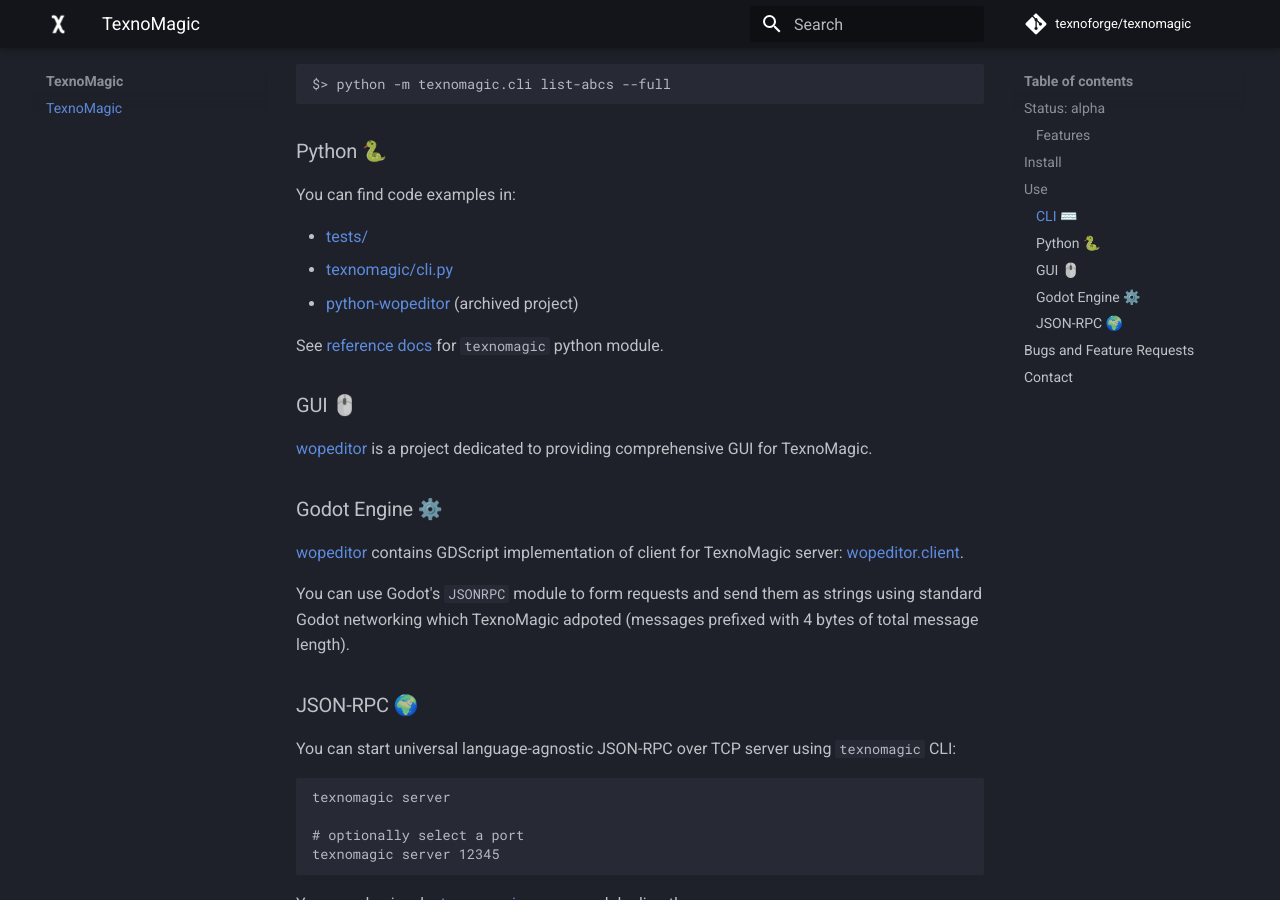
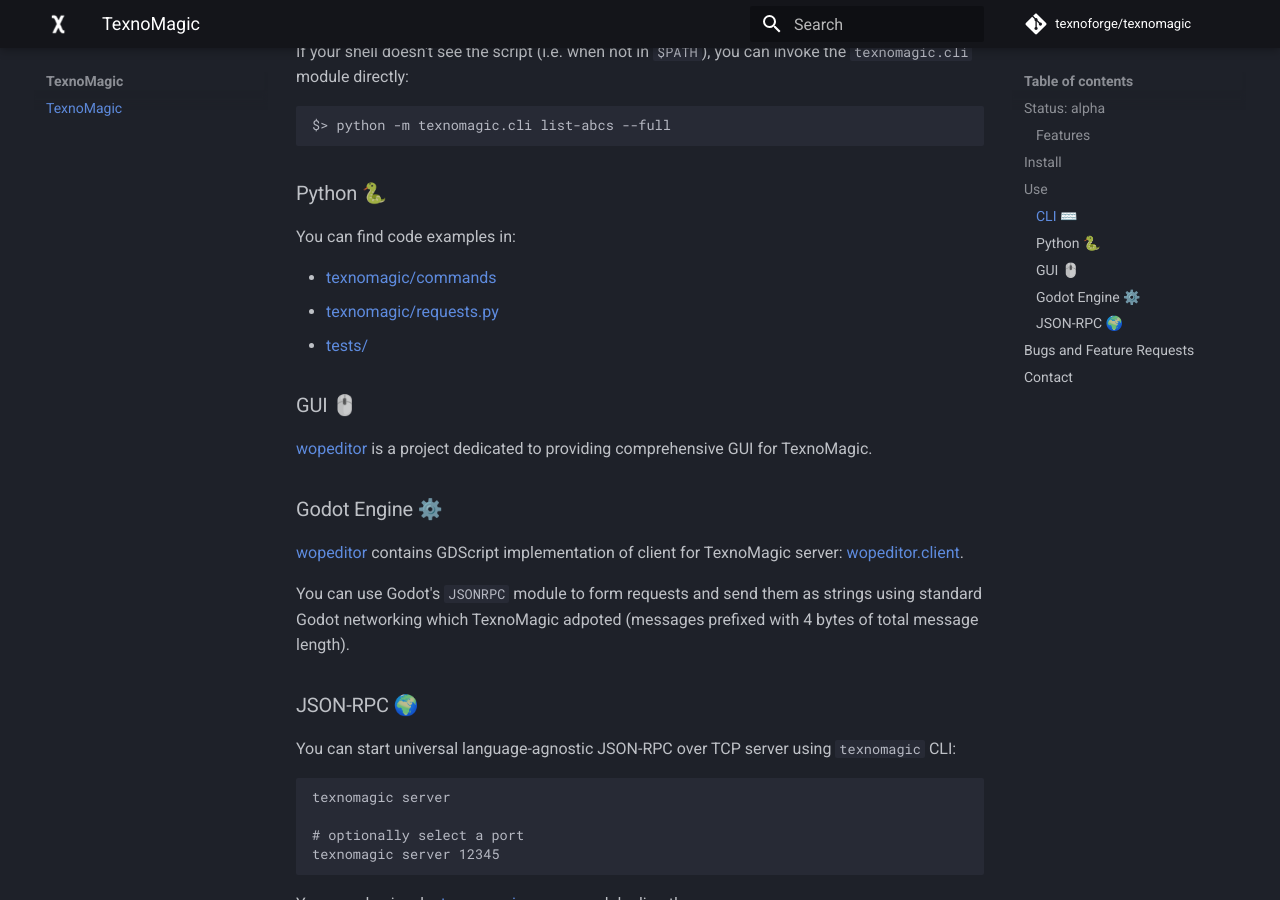
Before and after one commit to texnoforge/texnomagic, an MkDocs documentation site: the page built from docs/index.md, in a window 1280 px wide and 900 px high, scrolled down 2992 px. Built offline with MkDocs 1.6.1 and Material for MkDocs 9.7.7, drawn with Linux system fonts in a browser that asks for light colours; comment, search, counter and statistics services are not loaded; some of the changed text lies outside the part shown.

Commit message:
docs: refresh links, mention TexnoLatin

```diff
--- a/docs/index.md
+++ b/docs/index.md
@@ -142,11 +143,9 @@
 
 You can find code examples in:
 
+* [texnomagic/commands](https://github.com/texnoforge/texnomagic/tree/master/texnomagic/commands)
+* [texnomagic/requests.py](https://github.com/texnoforge/texnomagic/blob/master/texnomagic/requests.py)
 * [tests/](https://github.com/texnoforge/texnomagic/tree/master/tests)
-* [texnomagic/cli.py](https://github.com/texnoforge/texnomagic/blob/master/texnomagic/cli.py)
-* [python-wopeditor](https://github.com/texnoforge/python-wopeditor/blob/master/wopeditor/wopeditor.py) (archived project)
-
-See [reference docs] for `texnomagic` python module.
 
 
 ### GUI 🖱️
@@ -209,7 +208,6 @@
 [#wopeditor @ texnoforge discord](https://discord.gg/Dq3vaeg3pG).
 
 
-[reference docs]: https://texnoforge.github.io/texnomagic/reference/texnomagic/
 [wopeditor]: https://texnoforge.github.io/wopeditor/
 [texnomagic.client]: https://github.com/texnoforge/texnomagic/blob/master/texnomagic/client.py
 [texnomagic.server]: https://github.com/texnoforge/texnomagic/blob/master/texnomagic/server.py
```
Also changed, not shown: other parts of docs/index.md (+1 -0 lines).
